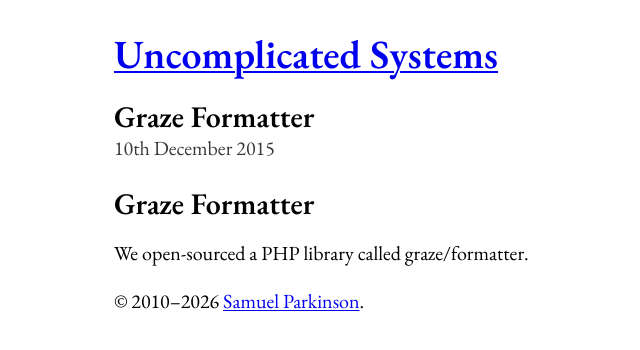
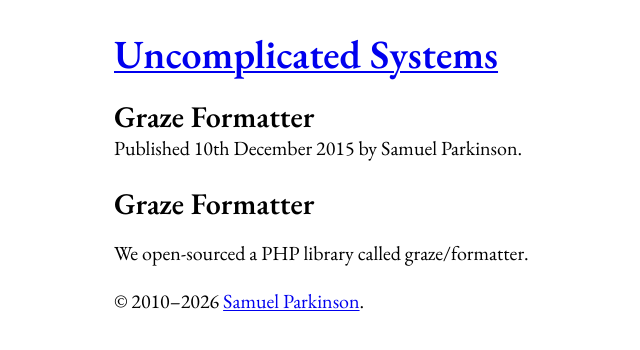
Before and after one commit to sjparkinson/uncomplicated.systems, a Jekyll site: the page built from _posts/2015-12-10-graze-formatter.md, in a window 1280 px wide. Shown: the top 350 px of the page, without its empty margins (166-806 px from the left). Built offline with Jekyll 4.4.1, drawn with Linux system fonts in a browser that asks for light colours.

Commit message:
Update post byline

```diff
--- a/_layouts/post.html
+++ b/_layouts/post.html
@@ -4,7 +4,7 @@ layout: default
 
 <hgroup>
   <h2>{{ page.title }}</h2>
-  <p><time datetime="{{ page.date | date: "%Y-%m-%d" }}">{{ page.date | date_to_long_string: "ordinal" }}</time></p>
+  <p>Published <time datetime="{{ page.date | date: "%Y-%m-%d" }}">{{ page.date | date_to_long_string: "ordinal" }}</time> by Samuel Parkinson.</p>
 </hgroup>
 
 {{ content }}
--- a/assets/css/main.css
+++ b/assets/css/main.css
@@ -59,8 +59,6 @@
     --color-neutral-paper: oklch(1 0 0);
 
     --text-color: light-dark(var(--color-neutral-ink), var(--color-neutral-paper));
-    --text-color-muted: color-mix(in oklch, var(--text-color) 65%, light-dark(var(--color-neutral-paper), var(--color-neutral-ink)));
-
 }
 
 *,
@@ -206,10 +204,6 @@ hgroup p {
     margin-block-start: 0;
 }
 
-hgroup p time {
-    color: var(--text-color-muted);
-}
-
 main ul.posts {
     padding-inline-start: 1ch;
 }
```
